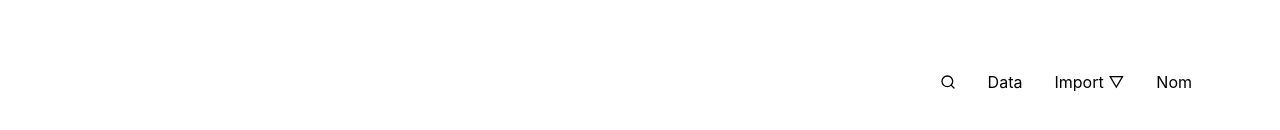
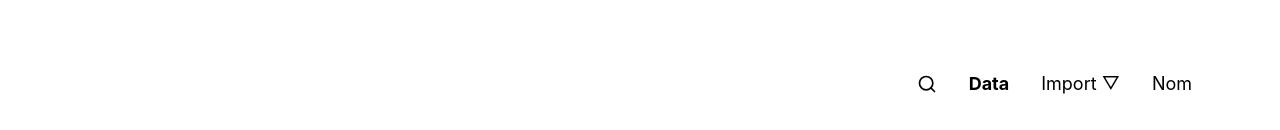
Before and after one commit to gemmaadev/budget-app-digital-services, a React (Vite) app: page / in a window 1280 px wide. Shown: the part 872-1002 px from the top of the page. Built offline with nearby package versions, Linux system fonts and the light colour scheme.

Commit message:
feat(SearchAndSort): implement search and sort logic

```diff
--- a/src/features/budget-form/components/FormField.tsx
+++ b/src/features/budget-form/components/FormField.tsx
@@ -6,7 +6,7 @@ interface FormFieldProps {
   value: string;
   error: string;
   showError: boolean;
-  onChange: (e: React.ChangeEvent<HTMLInputElement>) => void;
+  onChange: (event: React.ChangeEvent<HTMLInputElement>) => void;
   onBlur: () => void;
 }
 
--- a/src/features/budget-history/BudgetHistorySection.tsx
+++ b/src/features/budget-history/BudgetHistorySection.tsx
@@ -3,7 +3,12 @@ import { SearchAndSort } from "./components/SearchAndSort";
 export function BudgetHistorySection() {
   return (
     <div className="mx-auto max-w-6xl px-6 flex flex-col gap-2 py-10">
-      <SearchAndSort />
+      <SearchAndSort
+        searchTerm=""
+        sortBy="date"
+        onSearch={() => {}}
+        onSort={() => {}}
+      />
     </div>
   );
 }
--- a/src/features/budget-history/components/SearchAndSort.tsx
+++ b/src/features/budget-history/components/SearchAndSort.tsx
@@ -1,14 +1,76 @@
-import { Search } from "lucide-react";
+import { Search, SlidersHorizontal } from "lucide-react";
+import { useState } from "react";
 
-export function SearchAndSort() {
+interface SearchAndSortProps {
+  searchTerm: string;
+  sortBy: "date" | "total" | "name";
+  onSearch: (event: React.ChangeEvent<HTMLInputElement>) => void;
+  onSort: (criteria: "date" | "total" | "name") => void;
+}
+
+export function SearchAndSort({
+  searchTerm,
+  sortBy,
+  onSearch,
+  onSort,
+}: SearchAndSortProps) {
+  const [isSearchVisible, setIsSearchVisible] = useState(false);
+  const [isSortVisible, setIsSortVisible] = useState(false);
+
   return (
-    <div className="flex justify-end gap-8 text-lg md:text-base">
-      <button type="button">
-        <Search className="w-4 h-4" />
-      </button>
-      <button>Data</button>
-      <button>Import ▽</button>
-      <button>Nom</button>
+    <div className="flex flex-col gap-8 md:flex-row md:justify-end">
+      <div className="flex justify-end gap-4">
+        <button
+          type="button"
+          onClick={() => setIsSearchVisible(!isSearchVisible)}
+        >
+          <Search className="w-7 h-7 md:w-5 md:h-5" />
+        </button>
+
+        {isSearchVisible && (
+          <input
+            type="search"
+            value={searchTerm}
+            onChange={onSearch}
+            placeholder="Cerca..."
+            className="border rounded-lg px-3 py-1 focus:outline-none"
+            autoFocus
+          />
+        )}
+
+        {/* visible només en mòbil */}
+        <button
+          type="button"
+          className="md:hidden"
+          onClick={() => setIsSortVisible(!isSortVisible)}
+        >
+          <SlidersHorizontal className="w-7 h-7 md:w-5 md:h-5" />
+        </button>
+      </div>
+
+      {/* botons ocults en mòbil fins que es clica SlidersHorizontal */}
+      <div
+        className={`justify-end gap-8 text-lg md:flex ${isSortVisible ? "flex" : "hidden"}`}
+      >
+        <button
+          onClick={() => onSort("date")}
+          className={sortBy === "date" ? "font-bold" : ""}
+        >
+          Data
+        </button>
+        <button
+          onClick={() => onSort("total")}
+          className={sortBy === "total" ? "font-bold" : ""}
+        >
+          Import ▽
+        </button>
+        <button
+          onClick={() => onSort("name")}
+          className={sortBy === "name" ? "font-bold" : ""}
+        >
+          Nom
+        </button>
+      </div>
     </div>
   );
 }
```
